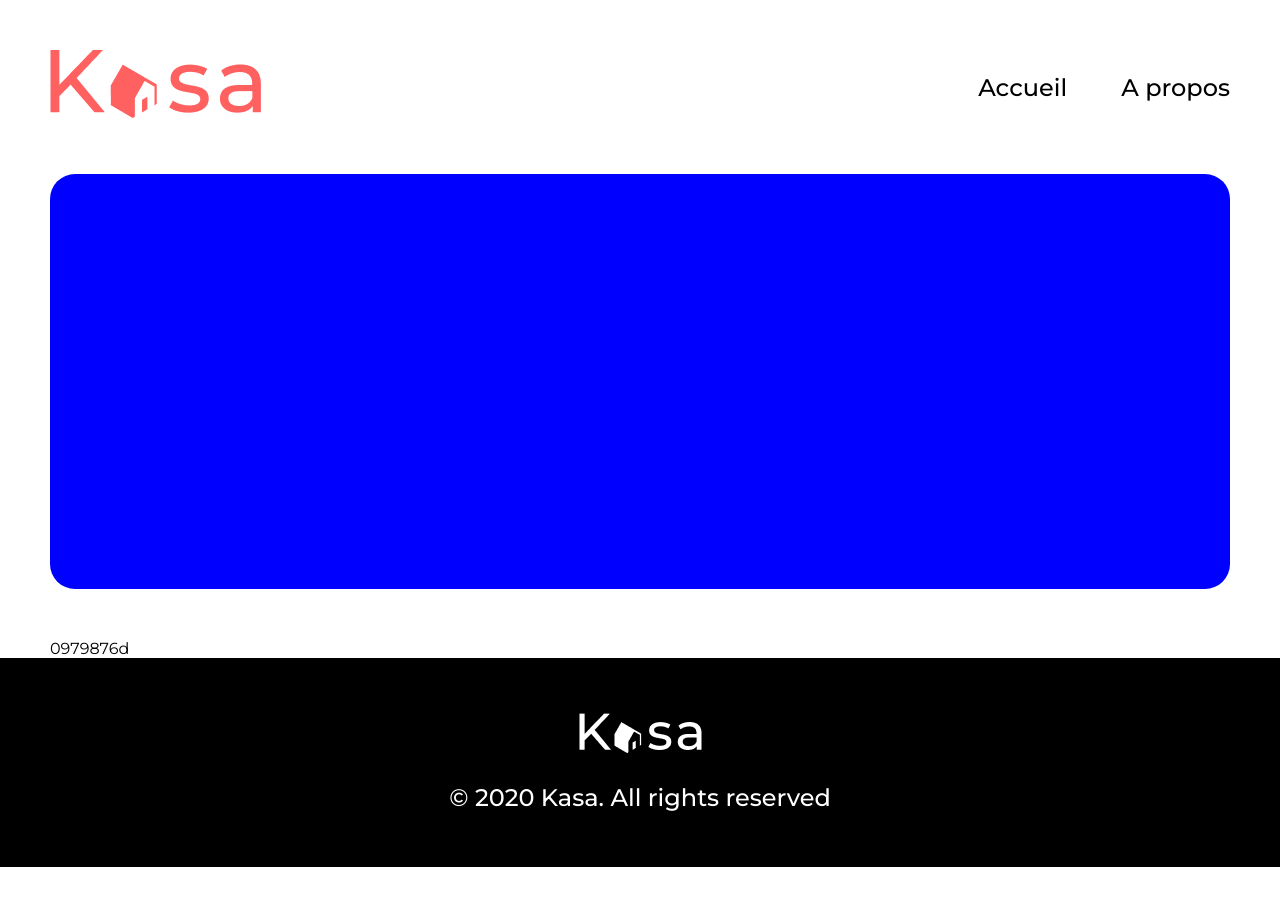
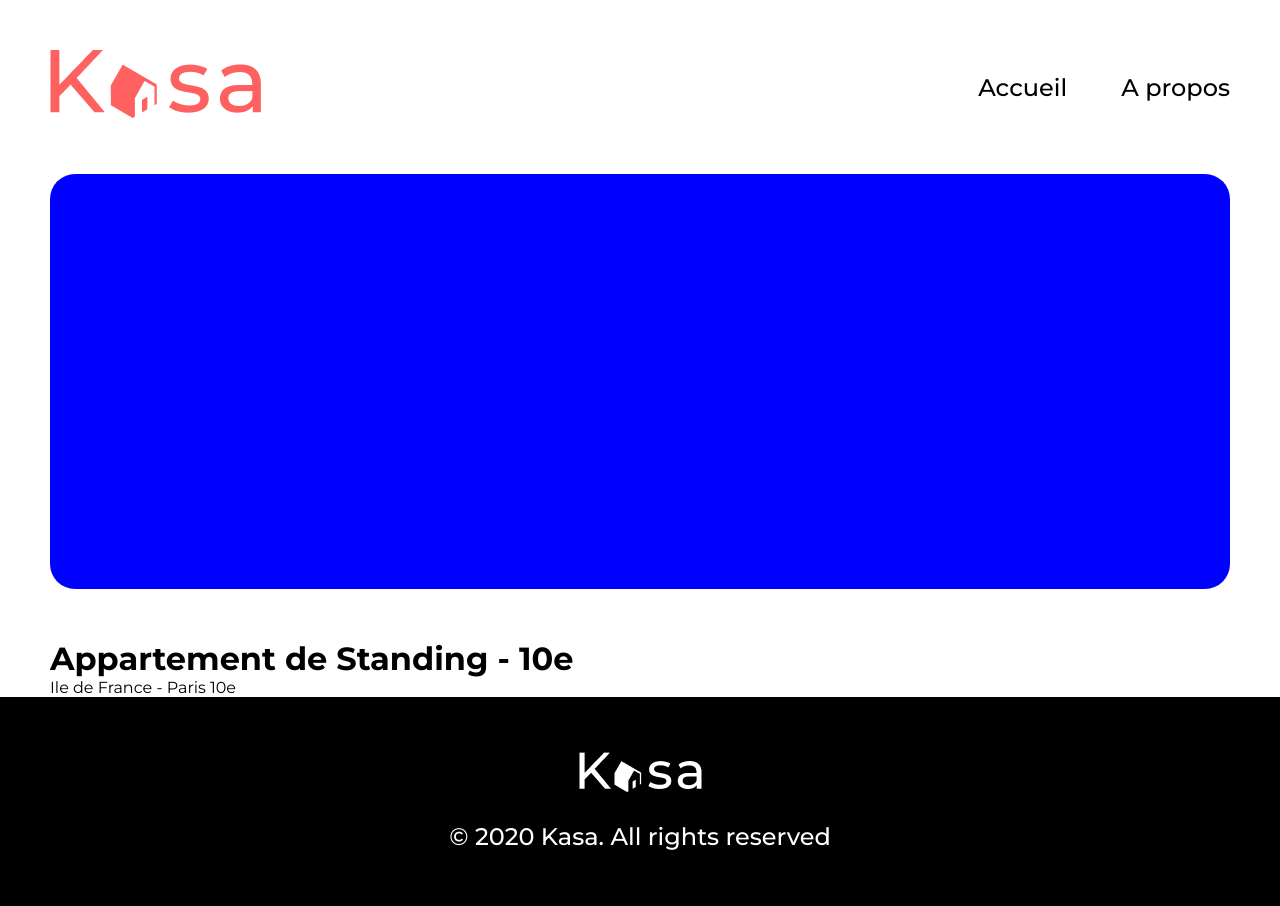
Before and after one commit to SamDASO/kasa, a React (Create React App) app: page /accommodation/0979876d in a window 1280 px wide. Before the commit the page ends 867 px from the top, so only its background shows below. Built offline with nearby package versions, Linux system fonts and the light colour scheme.

Commit message:
somes components created for the accomodation pages

```diff
--- a/src/components/InfoCard/infoCard.jsx
+++ b/src/components/InfoCard/infoCard.jsx
@@ -0,0 +1,12 @@
+import style from "./infoCard.module.scss";
+
+const InfoCard = ({ title, location }) => {
+  return (
+    <div className={style.container}>
+      <h1 className={style.title}>{title}</h1>
+      <p>{location}</p>
+    </div>
+  );
+};
+
+export default InfoCard;
--- /dev/null
+++ b/src/components/InfoCard/infoCard.module.scss
@@ -0,0 +1,11 @@
+@import "../../assets/styles/breakpoints.module.scss";
+@import "../../assets/styles/variables.module.scss";
+
+.container {
+  display: flex;
+  flex-direction: column;
+
+  @media screen and (max-width: map-get($breakpoints, mobile)) {
+    height: 255px;
+  }
+}
--- a/src/pages/accommodation.jsx
+++ b/src/pages/accommodation.jsx
@@ -2,6 +2,7 @@ import { useParams } from "react-router-dom";
 import { accommodationsData } from "../assets/data/logements";
 import Error from "./error";
 import Carousel from "../components/Carousel/carousel";
+import InfoCard from "../components/InfoCard/infoCard";
 
 const Accommodation = () => {
   //state
@@ -18,7 +19,7 @@ const Accommodation = () => {
   return (
     <div className="component">
       <Carousel />
-      <p>{id}</p>
+      <InfoCard title={accommodation.title} location={accommodation.location} />
     </div>
   );
 };
```
